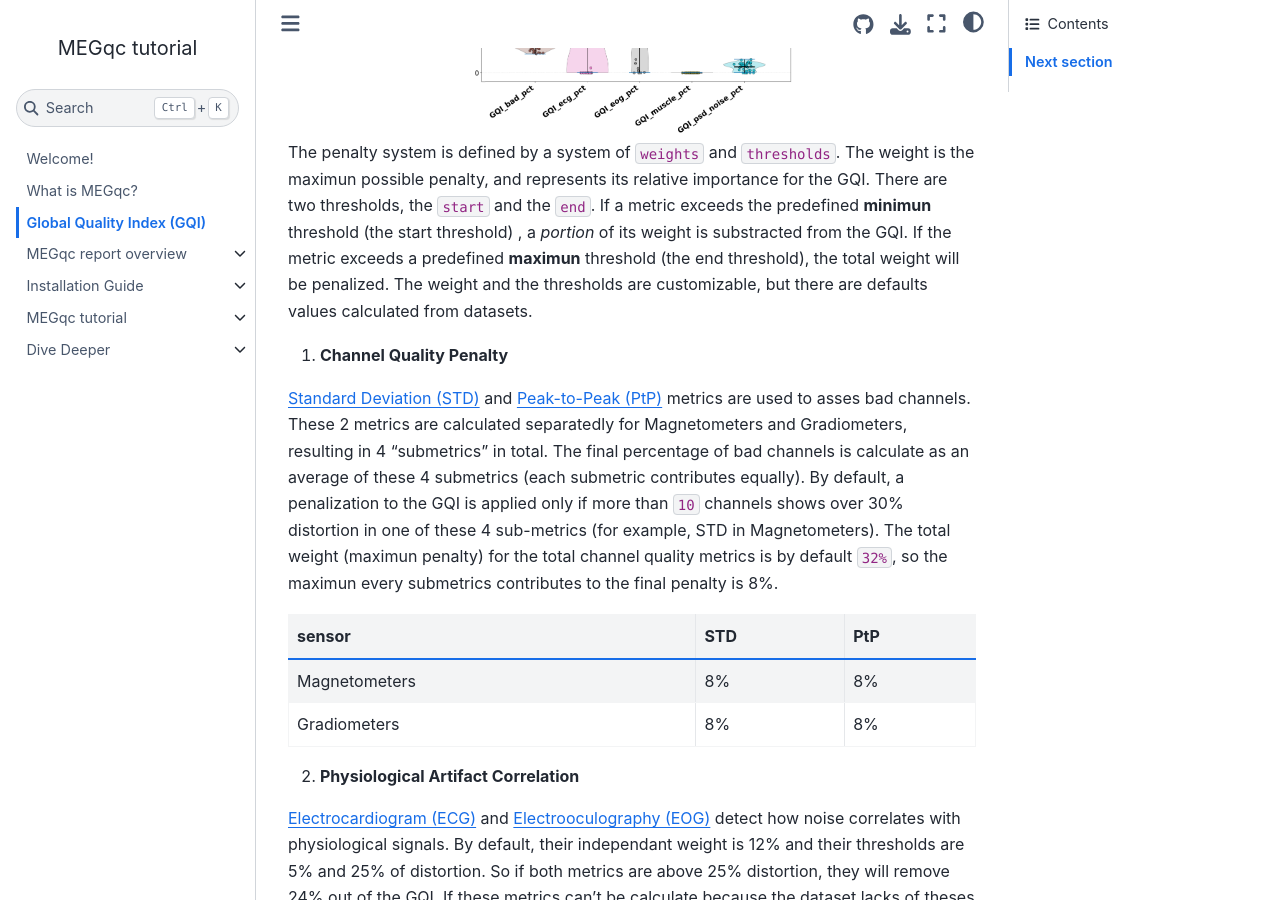
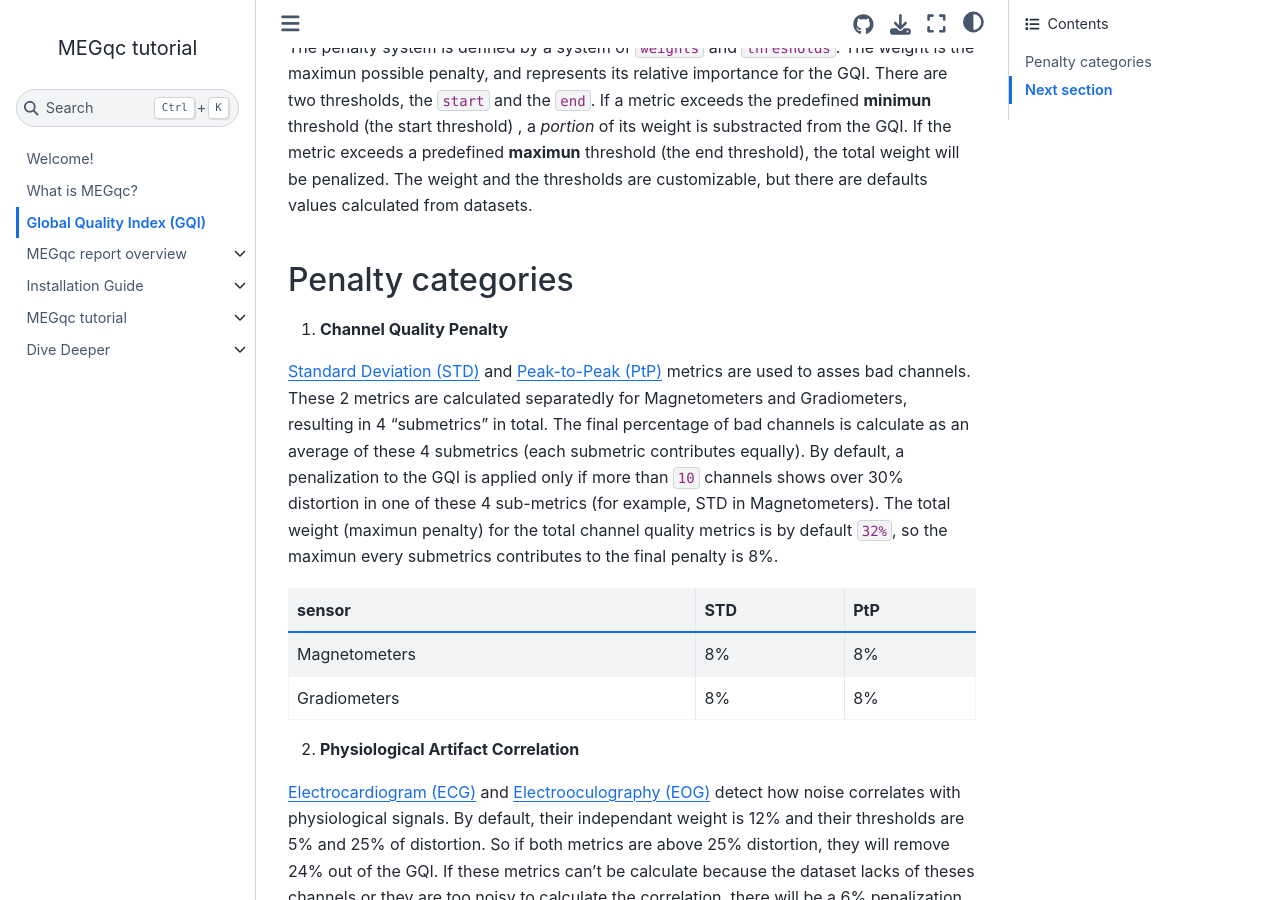
Before and after one commit to ANCPLabOldenburg/megqc_documentation, a Jupyter Book: the page built from book/gqi.md, in a window 1280 px wide and 900 px high, scrolled down 1955 px. Built offline with Jupyter Book 1.0.4 settings and Sphinx 7.4.7 and the Sphinx Book theme 1.1.4, drawn with Linux system fonts in a browser that asks for light colours.

Commit message:
Update gqi.md

```diff
--- a/book/gqi.md
+++ b/book/gqi.md
@@ -2,25 +2,26 @@
 
 MEGqc can compute a `Global Quality Index (GQI)` to provide a single overall estimate of data quality for each subject. The GQI works as a **penalization system:** when one or more metrics detect quality issues, they reduce the subjet'S GQI score accordingly.
 
-<img src="../static/gqi/gqi_1.png" alt="gqi" width="400px" align="center">
+<img src="../static/gqi/gqi_1.png" alt="gqi" width="450px" align="center">
 
 The plot above illustrates how the GQI of a whole dataset is computed:
 
 1. **GQI:** Each dot represents a subject's GQI, and the violin plot summarizes the distribution of GQI scores across the dataset. The overall GQI for the dataset is the average of all subjects'   scores.
 
-<img src="../static/gqi/01.png" alt="gqi-1" width="350px" align="center">
+<img src="../static/gqi/01.png" alt="gqi-1" width="250px" align="center">
 
 2. **Penalties:** The GQI is reduced based on four sources of noise (channel quality, physiological correlation, muslce artifacts and power spectral density). Each plot represents a potential penalty, substracted from the GQI (starts at 100%).
 
-<img src="../static/gqi/02.png" alt="gqi-2" width="350px" align="center">
+<img src="../static/gqi/02.png" alt="gqi-2" width="400px" align="center">
 
 3. **Percentage variables:** The last 5 plots shows specific metrics outcomes and they determine the amount of the penalty. The more severe the noise, the larger the penalty.
 
-<img src="../static/gqi/03.png" alt="gqi-3" width="350px" align="center">
+<img src="../static/gqi/03.png" alt="gqi-3" width="400px" align="center">
 
 The penalty system is defined by a system of `weights` and `thresholds`. The weight is the maximun possible penalty, and represents its relative importance for the GQI. There are two thresholds, the `start` and the `end`. If a metric exceeds the predefined **minimun** threshold (the start threshold) , a _portion_ of its weight is substracted from the GQI. If the metric exceeds a predefined **maximun** threshold (the end threshold), the total weight will be penalized.
 The weight and the thresholds are customizable, but there are defaults values calculated from datasets.
 
+## Penalty categories
 
 1. **Channel Quality Penalty**
 
```
